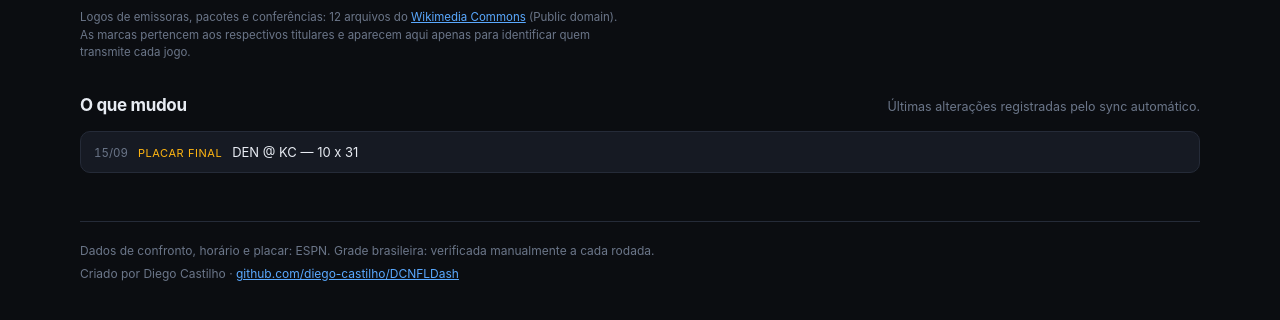
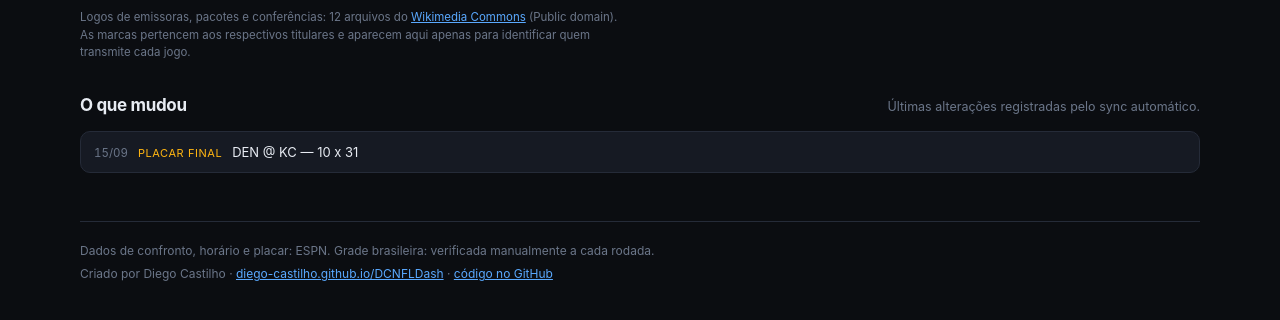
Before and after one commit to diego-castilho/DCNFLDash, a website: page site/index.html in a window 1280 px wide. Shown: the part 4533-4853 px from the top of the page. Drawn offline with Linux system fonts and the light colour scheme; files whose address does not match are found by name.

Commit message:
fix: texto do rodapé bate com o destino do link
O link apontava para o Pages e o texto dizia github.com. Agora o endereço do
painel está escrito como ele é, e o repositório ganhou um link próprio ao lado —
os dois destinos são úteis e não precisavam disputar o mesmo texto.

```diff
--- a/site/index.html
+++ b/site/index.html
@@ -135,7 +135,7 @@
 
 <footer class="rodape">
   <p>Dados de confronto, horário e placar: ESPN. Grade brasileira: verificada manualmente a cada rodada.</p>
-  <p>Criado por Diego Castilho · <a href="https://diego-castilho.github.io/DCNFLDash/">github.com/diego-castilho/DCNFLDash</a></p>
+  <p>Criado por Diego Castilho · <a href="https://diego-castilho.github.io/DCNFLDash/">diego-castilho.github.io/DCNFLDash</a> · <a href="https://github.com/diego-castilho/DCNFLDash">código no GitHub</a></p>
 </footer>
 
 <script src="app.js" type="module"></script>
```
